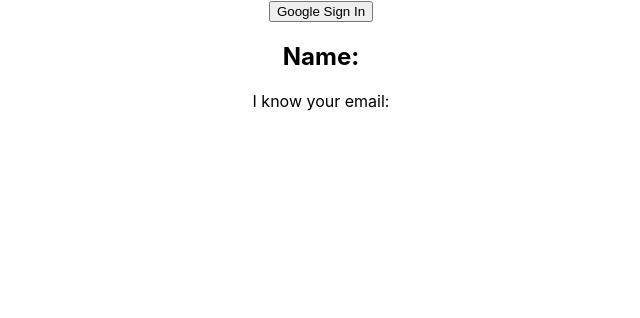
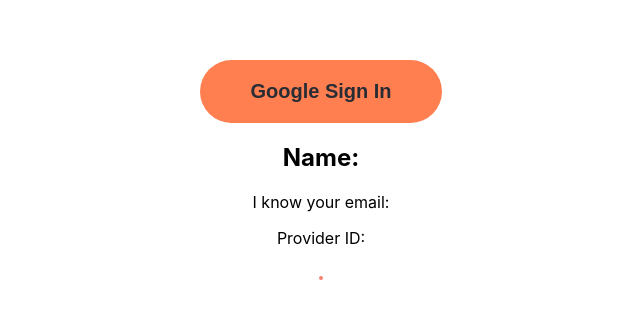
Before and after one commit to mdmasummollaalhaz/Simple-Firebase-Authentication, a React (Create React App) app: page / in a window 1280 px wide. Shown: the top 318 px of the page, without its empty margins (319-959 px from the left). Built offline with nearby package versions, Linux system fonts and the light colour scheme.

Commit message:
UI update

```diff
--- a/src/App.css
+++ b/src/App.css
@@ -1,5 +1,6 @@
 .App {
   text-align: center;
+  margin-top: 60px;
 }
 
 .App-logo {
@@ -36,3 +37,17 @@
     transform: rotate(360deg);
   }
 }
+.userImg{
+  border-radius: 50%;
+  border: 2px solid salmon;
+}
+.btn{
+  font-size: 20px;
+  font-weight: 600;
+  background: coral;
+  color: #282c34;
+  padding: 20px 50px;
+  border: 0px;
+  border-radius: 50px;
+  cursor: pointer;
+}
--- a/src/App.js
+++ b/src/App.js
@@ -35,14 +35,15 @@
     <div className="App">
 
       {
-      user.email ? <button onClick={handleSignOut}>Sign Out</button>
+      user.email ? <button className="btn" onClick={handleSignOut}>Sign Out</button>
       :
-      <button onClick={handleGoogleSingIn}>Google Sign In</button>
+      <button className="btn" onClick={handleGoogleSingIn}>Google Sign In</button>
       }
 
       <h2>Name: {user.displayName}</h2>
       <p>I know your email: {user.email}</p>
-      <img src={user.photoURL} alt="" />
+      <p>Provider ID: {user.providerId}</p>
+      <img className='userImg' src={user.photoURL} alt="" />
     </div>
   );
 }
```
